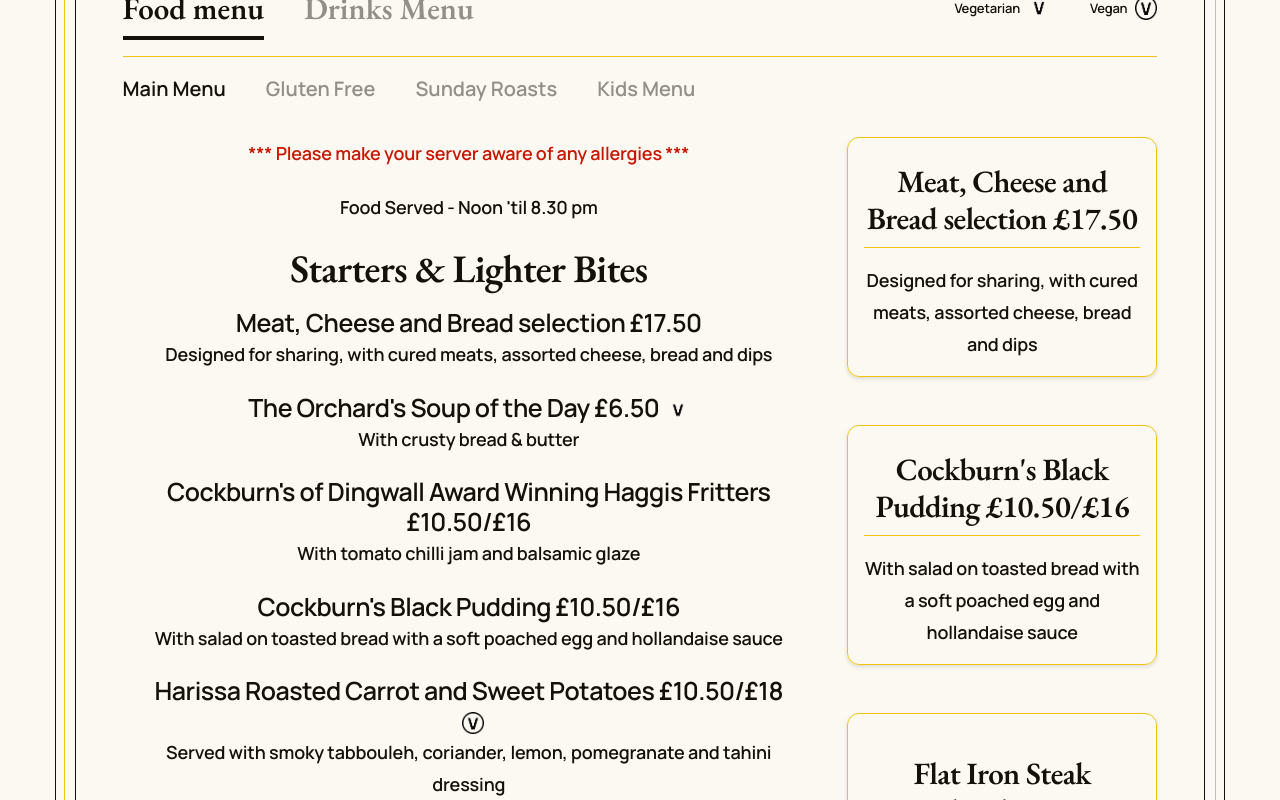
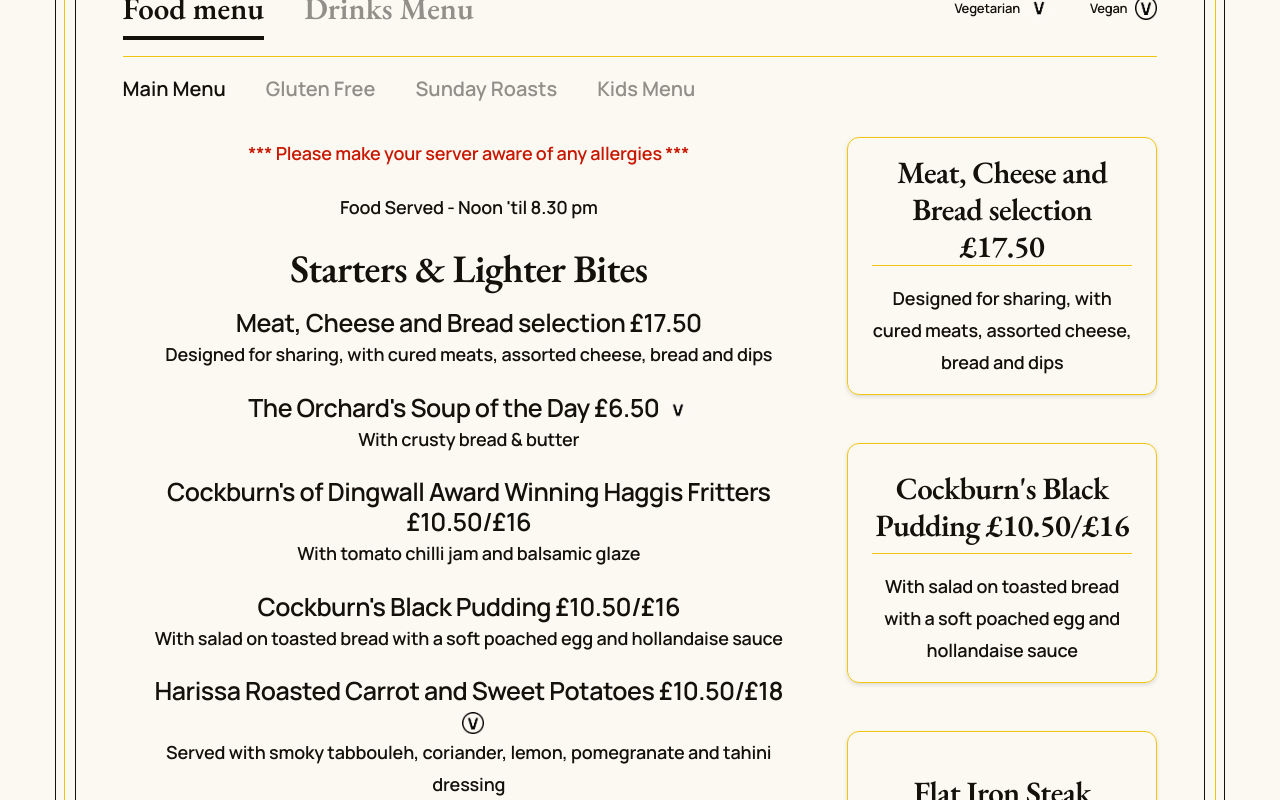
Before and after one commit to 12vblanco/the-orchard-2026, a React (Vite) app: page / in a window 1280 px wide. Shown: the part 1100-1900 px from the top of the page. Built offline with nearby package versions, Linux system fonts and the light colour scheme.

Commit message:
bug | border for button in hero

```diff
--- a/src/components/menus/FeaturedCards.module.css
+++ b/src/components/menus/FeaturedCards.module.css
@@ -15,7 +15,7 @@
   border-radius: 12px;
   box-shadow: 0 2px 4px rgba(0, 0, 0, 0.12);
   border: 1px solid var(--color-gold);
-  padding: 1rem;
+  padding: 1rem 1.5rem;
   text-align: center;
 }
 
--- a/src/index.css
+++ b/src/index.css
@@ -266,6 +266,30 @@ small,
   padding-block: var(--space-3xl);
 }
 
+/* Keep images from being dragged */
+img {
+  -webkit-user-drag: none;
+  user-drag: none;
+  -webkit-user-select: none;
+  user-select: none;
+  pointer-events: none;
+}
+
+/* text from being selected */
+h1,
+h2,
+h3,
+p,
+a,
+button,
+nav,
+.hero-text,
+img {
+  -webkit-user-select: none;
+  -ms-user-select: none;
+  user-select: none;
+}
+
 /* ------------------------------------------------------------
    FOCUS & ACCESSIBILITY
    ------------------------------------------------------------ */
```
